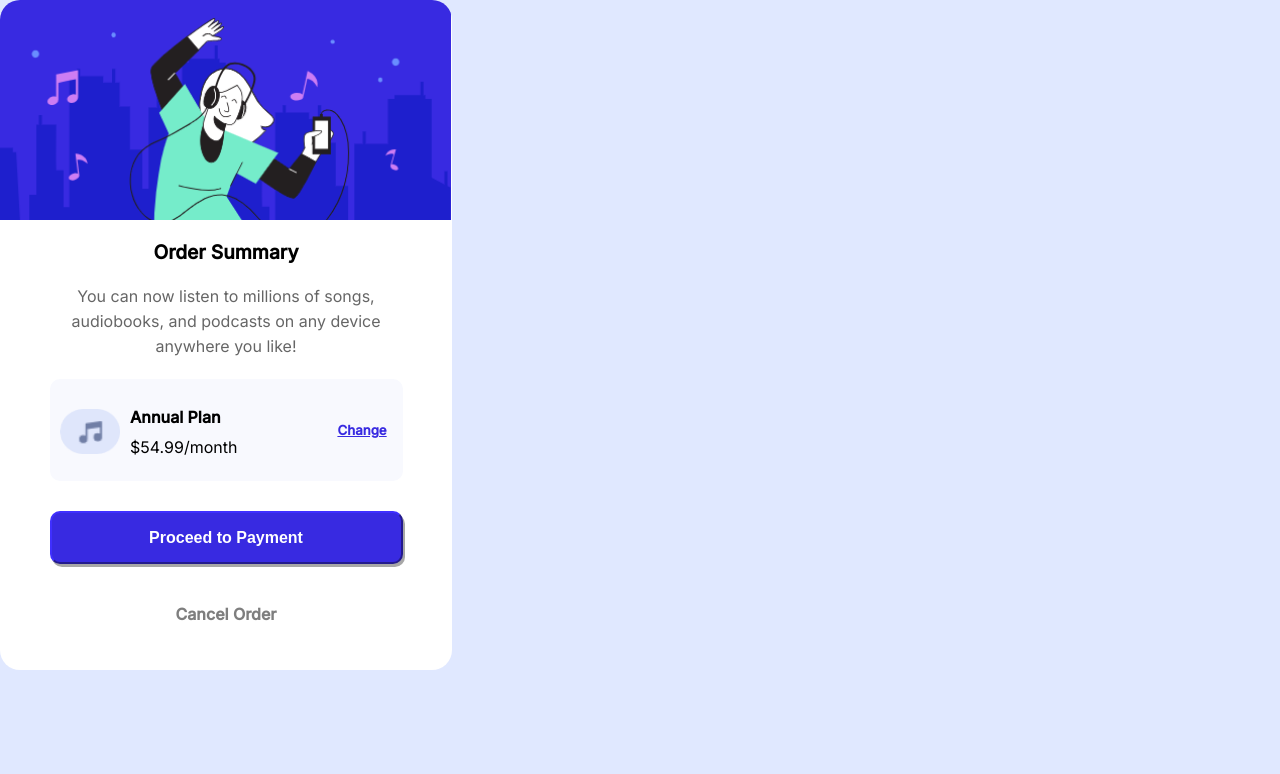
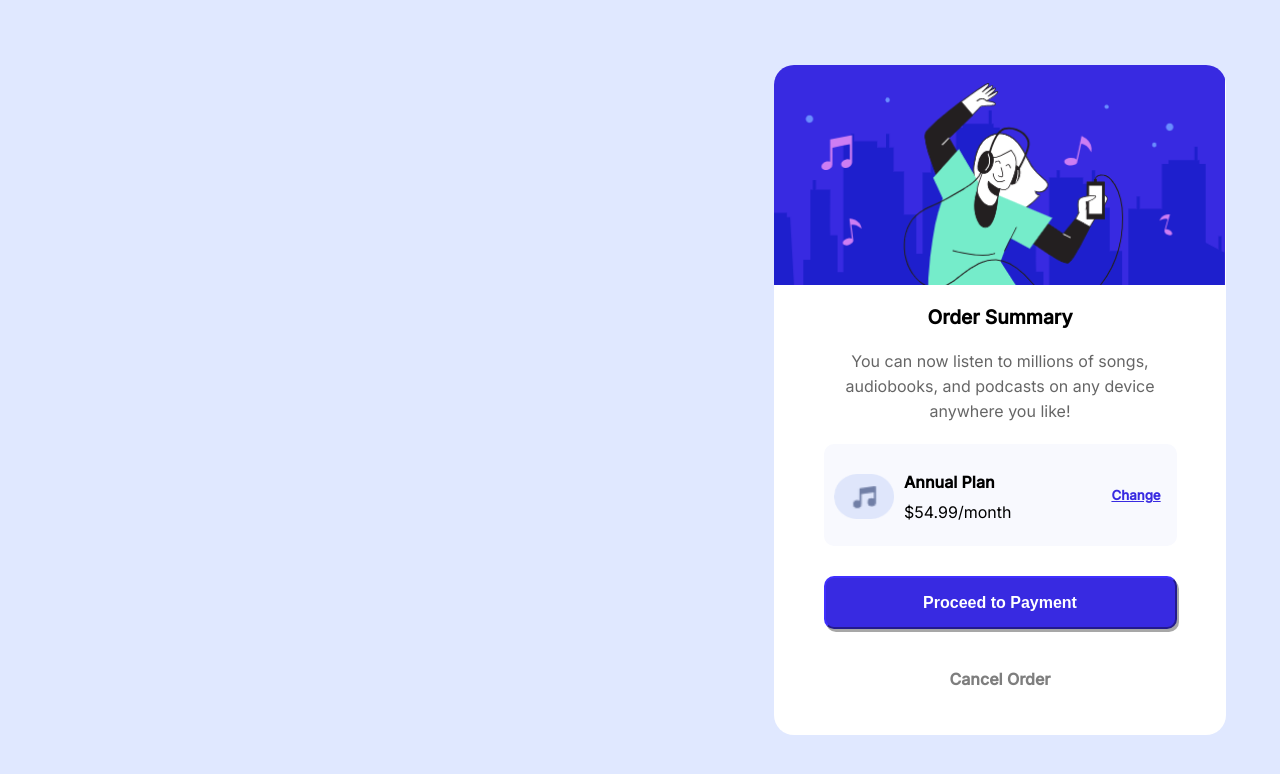
Before and after one commit to khaekelvin/Order-Summary-Component, a plain HTML site: page index.html in a window 1280 px wide. Drawn offline with Linux system fonts and the light colour scheme.

Commit message:
updated
centered

```diff
--- a/style.css
+++ b/style.css
@@ -14,6 +14,10 @@ body {
     display: flex;
     flex-direction: column;
     font-family: 'Inter', sans-serif;
+    justify-content: center;
+    align-items: center;
+    height: 100vh;
+    padding-left: 1000px;
 }
 
 .all{
```
